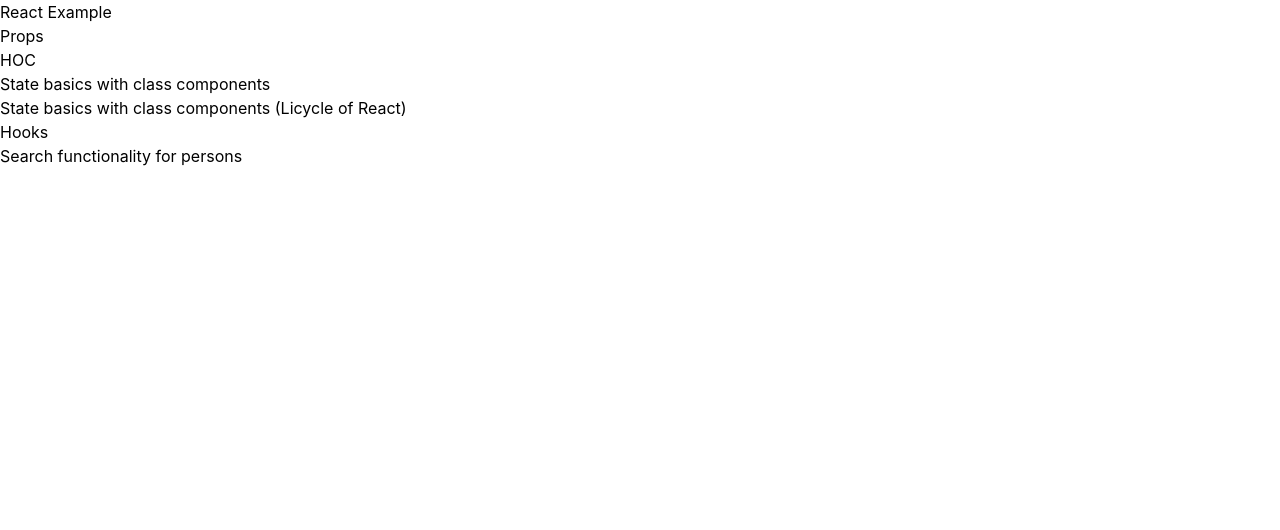
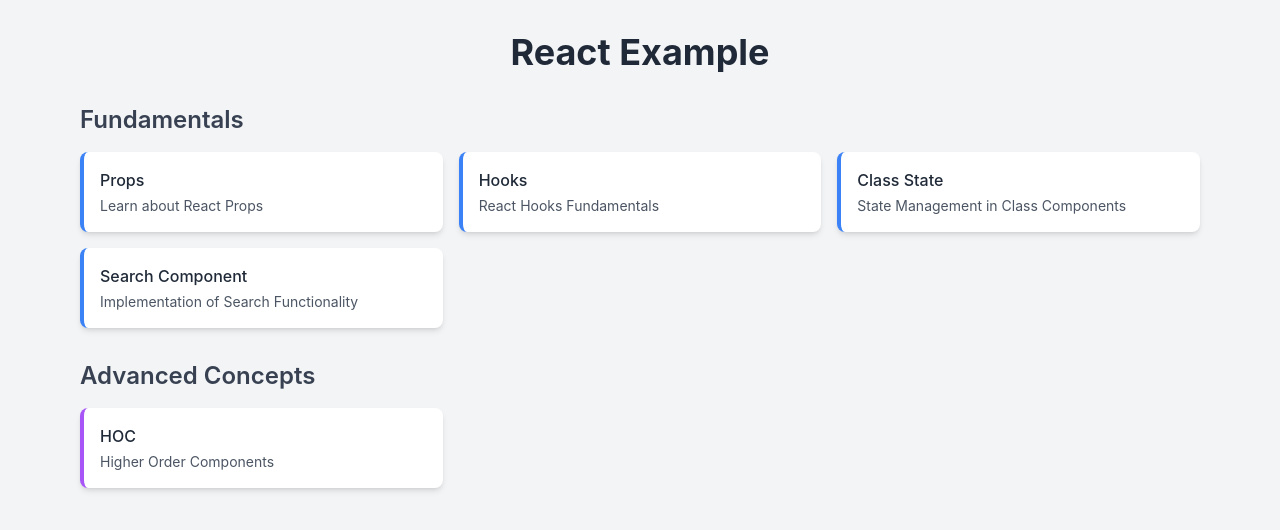
Before and after one commit to Kamaruddheen/react-example, a React (Create React App) app: page / in a window 1280 px wide. Shown: the top 530 px of the page. Built offline with nearby package versions, Linux system fonts and the light colour scheme.

Commit message:
feat: add UI to all topics page

```diff
--- a/src/App.jsx
+++ b/src/App.jsx
@@ -1,77 +1,93 @@
-import { BrowserRouter, Routes, Route, Link } from "react-router-dom";
-import { useState } from "react";
+import { BrowserRouter, Routes, Route } from "react-router-dom";
 
 import Welcome from "./Components/Basics/Welcome";
 import BorderWrapper from "./Components/Basics/BorderWrapper";
 import Counter from "./Components/Basics/Counter";
 import CounterHooks from "./Components/Basics/CounterHooks";
 import InputBox from "./Components/Basics/Input/InputBox";
+import { routes, categories } from "./config/routes";
+import CategoryLink from "./Components/CategoryLink";
 
 function App() {
-  const [isCounterVisible, setVisible] = useState(true);
   return (
     <BrowserRouter>
-      <div>
-        <h1>React Example</h1>
-        <nav>
-          <ul>
-            <li>
-              <Link to="/props">Props</Link>
+      <div className="min-h-screen bg-gray-100">
+        <Routes>
+          <Route
+            path="/"
+            element={
+              // Home page with categories and links
+              <div className="max-w-6xl mx-auto px-4 py-8">
+                <h1 className="text-4xl font-bold text-gray-800 mb-8 text-center">
+                  React Example
+                </h1>
+
+                {/* Categories Section */}
+                {Object.entries(categories).map(([categoryKey, category]) => (
+                  <div key={categoryKey} className="mb-8">
+                    <h2 className="text-2xl font-semibold text-gray-700 mb-4">
+                      {category.name}
+                    </h2>
+                    <nav className="mb-8">
+                      <ul className="grid grid-cols-1 md:grid-cols-2 lg:grid-cols-3 gap-4">
+                        {routes
+                          .filter((route) => route.category === categoryKey)
+                          .map((route) => (
+                            <li key={route.path}>
+                              <CategoryLink
+                                to={route.path}
+                                title={route.title}
+                                description={route.description}
+                                color={category.color}
+                              />
                             </li>
-            <li>
-              <Link to="/hoc">HOC</Link>
-            </li>
-            <li>
-              <Link to="/state-class-components">
-                State basics with class components
-              </Link>
-            </li>
-            <li>
-              <Link to="/state-class-components-with-lifecycle">
-                State basics with class components (Licycle of React)
-              </Link>
-            </li>
-            <li>
-              <Link to="/hooks">Hooks</Link>
-            </li>
-            <li>
-              <Link to="/searching">Search functionality for persons</Link>
-            </li>
+                          ))}
                       </ul>
                     </nav>
                   </div>
-      <Routes>
-        <Route
-          path="/props"
-          element={<Welcome program={"Data Science"} name="Max" />}
-        />
-        <Route
-          path="/hoc"
-          element={
-            <BorderWrapper color="red">
-              <Welcome program={"Data Science"} name="Max" />
-            </BorderWrapper>
+                ))}
+              </div>
             }
           />
-        <Route path="/state-class-components" element={<Counter />} />
+
+          {/* Other routes will take full window */}
+          {routes.map((route) => (
             <Route
-          path="/state-class-components-with-lifecycle"
+              key={route.path}
+              path={route.path}
               element={
-            isCounterVisible && (
-              <>
-                <Counter />
-                <button onClick={() => setVisible(!isCounterVisible)}>
-                  hide/show
-                </button>
-              </>
-            )
+                <div className="min-h-screen bg-gray-100 p-8">
+                  {getRouteElement(route.path)}
+                </div>
               }
             />
-        <Route path="/hooks" element={<CounterHooks />} />
-        <Route path="/searching" element={<InputBox />} />
+          ))}
         </Routes>
+      </div>
     </BrowserRouter>
   );
 }
 
+// Helper function to return the correct element based on route
+function getRouteElement(path) {
+  switch (path) {
+    case "/props":
+      return <Welcome program="Data Science" name="Max" />;
+    case "/hoc":
+      return (
+        <BorderWrapper color="red">
+          <Welcome program="Data Science" name="Max" />
+        </BorderWrapper>
+      );
+    case "/state-class-components":
+      return <Counter />;
+    case "/hooks":
+      return <CounterHooks />;
+    case "/searching":
+      return <InputBox />;
+    default:
+      return null;
+  }
+}
+
 export default App;
--- /dev/null
+++ b/src/Components/CategoryLink.js
@@ -0,0 +1,32 @@
+import React from "react";
+import { Link } from "react-router-dom";
+
+const colorMap = {
+  blue: {
+    border: "border-blue-500",
+    hoverBorder: "hover:border-blue-700",
+  },
+  purple: {
+    border: "border-purple-500",
+    hoverBorder: "hover:border-purple-700",
+  },
+  // Add more colors as needed
+};
+
+function CategoryLink({ to, title, description, color }) {
+  const colorClasses = colorMap[color] || colorMap.blue; // fallback to blue if color not found
+
+  return (
+    <Link
+      to={to}
+      className={`block p-4 bg-white rounded-lg shadow-md hover:shadow-lg
+        transition-all duration-200 border-l-4 hover:translate-x-1
+        ${colorClasses.border} ${colorClasses.hoverBorder}`}
+    >
+      <h3 className="font-medium text-gray-800 mb-1">{title}</h3>
+      <p className="text-sm text-gray-600">{description}</p>
+    </Link>
+  );
+}
+
+export default CategoryLink;
--- /dev/null
+++ b/src/config/routes.js
@@ -0,0 +1,45 @@
+export const routes = [
+    {
+      path: "/props",
+      title: "Props",
+      description: "Learn about React Props",
+      category: "basics",
+    },
+    {
+      path: "/hoc",
+      title: "HOC",
+      description: "Higher Order Components",
+      category: "advanced",
+    },
+    {
+      path: "/hooks",
+      title: "Hooks",
+      description: "React Hooks Fundamentals",
+      category: "basics",
+    },
+    {
+      path: "/state-class-components",
+      title: "Class State",
+      description: "State Management in Class Components",
+      category: "basics",
+    },
+    {
+      path: "/searching",
+      title: "Search Component",
+      description: "Implementation of Search Functionality",
+      category: "basics",
+    },
+    // ... more routes
+  ];
+
+  export const categories = {
+    basics: {
+      name: "Fundamentals",
+      color: "blue",
+    },
+    advanced: {
+      name: "Advanced Concepts",
+      color: "purple",
+    },
+    // ... more categories
+  };
```
Lines whose indentation alone changed are shown as unchanged.
